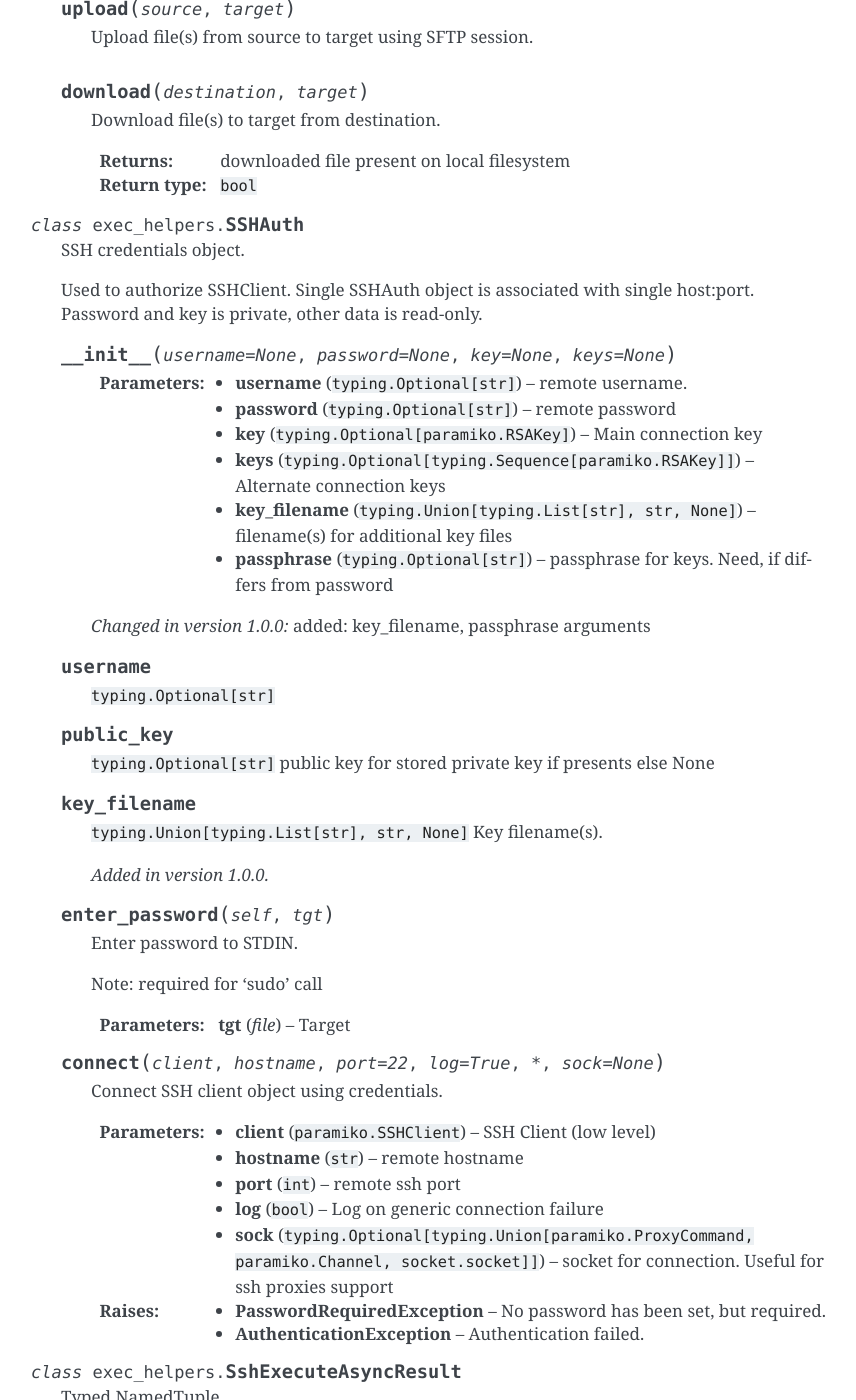
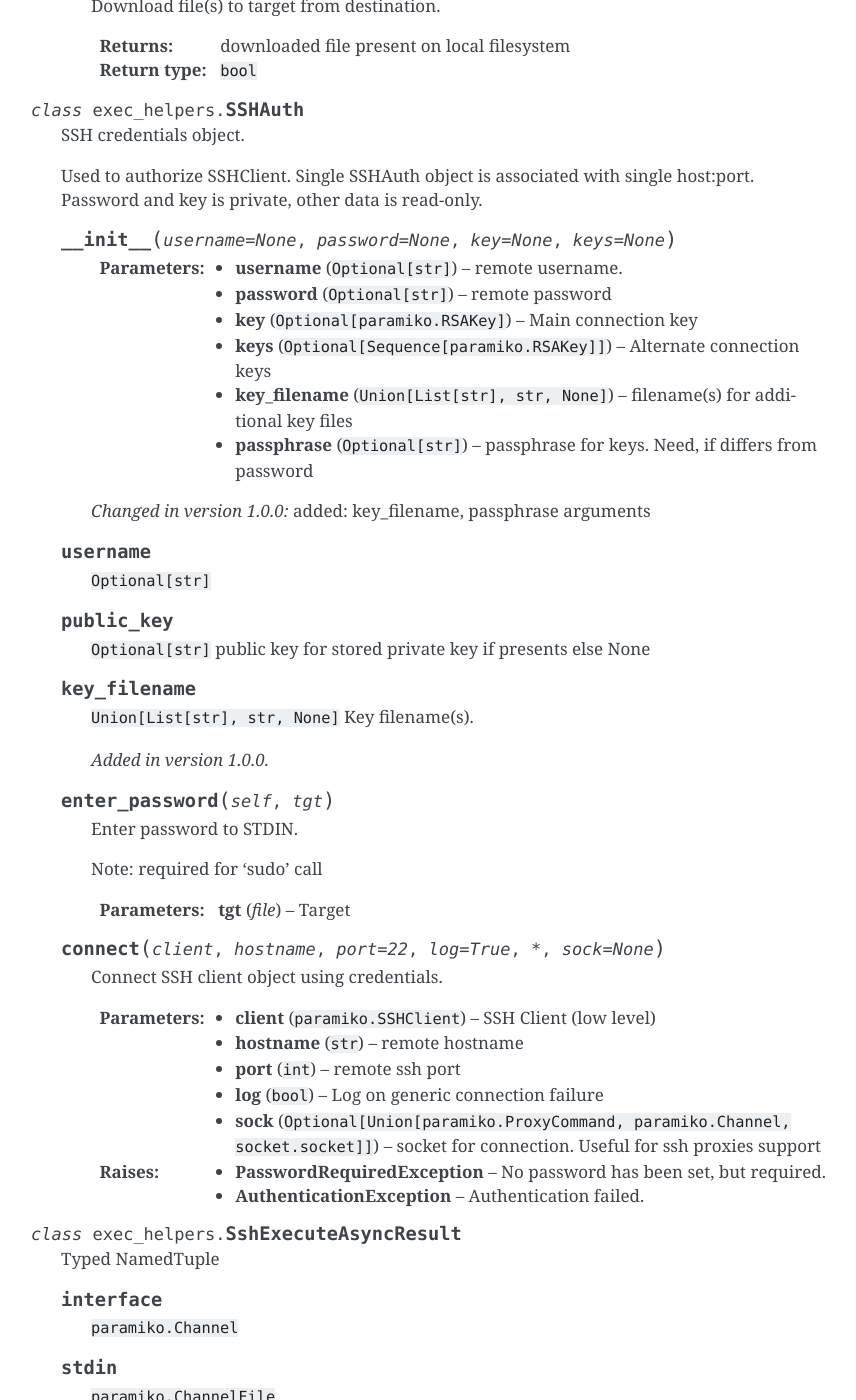
Before and after one commit to python-useful-helpers/exec-helpers, a Sphinx documentation site: the page built from doc/source/SSHClient.rst, in a window 1280 px wide and 1400 px high, scrolled down 10063 px. Shown: the whole window, without its empty margins (219-1075 px from the left). Built offline with Sphinx 7.4.7, drawn with Linux system fonts in a browser that asks for light colours; some of the changed text lies outside the part shown.

Commit message:
Allow command as Iterable[str] with escaping of elements before join
* drop deprecated code
* move `__init__` doc to class namespace (better `help`)
* simplify subprocess special tests

```diff
--- a/doc/source/SSHClient.rst
+++ b/doc/source/SSHClient.rst
@@ -17,23 +17,21 @@ API: SSHClient and SSHAuth.
         :param port: remote ssh port
         :type port: ``int``
         :param username: remote username.
-        :type username: ``typing.Optional[str]``
+        :type username: ``Optional[str]``
         :param password: remote password
-        :type password: ``typing.Optional[str]``
-        :param private_keys: private keys for connection
-        :type private_keys: ``typing.Optional[typing.Sequence[paramiko.RSAKey]]``
+        :type password: ``Optional[str]``
         :param auth: credentials for connection
-        :type auth: typing.Optional[SSHAuth]
+        :type auth: Optional[SSHAuth]
         :param verbose: show additional error/warning messages
         :type verbose: bool
         :param ssh_config: SSH configuration for connection. Maybe config path, parsed as dict and paramiko parsed.
-        :type ssh_config: typing.Union[str, paramiko.SSHConfig, typing.Dict[str, typing.Dict[str, typing.Union[str, int, bool, typing.List[str]]]], HostsSSHConfigs, None]
+        :type ssh_config: Union[str, paramiko.SSHConfig, Dict[str, Dict[str, Union[str, int, bool, List[str]]]], HostsSSHConfigs, None]
         :param ssh_auth_map: SSH authentication information mapped to host names. Useful for complex SSH Proxy cases.
-        :type ssh_auth_map: typing.Optional[typing.Union[typing.Dict[str, ssh_auth.SSHAuth], ssh_auth.SSHAuthMapping]]
+        :type ssh_auth_map: Optional[Union[Dict[str, ssh_auth.SSHAuth], ssh_auth.SSHAuthMapping]]
         :param sock: socket for connection. Useful for ssh proxies support
-        :type sock: typing.Optional[typing.Union[paramiko.ProxyCommand, paramiko.Channel, socket.socket]]
+        :type sock: Optional[Union[paramiko.ProxyCommand, paramiko.Channel, socket.socket]]
         :param keepalive: keepalive period
-        :type keepalive: typing.Union[int, bool]
+        :type keepalive: Union[int, bool]
 
         .. note:: auth has priority over username/password/private_keys
         .. note::
@@ -48,10 +46,12 @@ API: SSHClient and SSHAuth.
         .. versionchanged:: 6.0.0 keepalive exposed to constructor
         .. versionchanged:: 6.0.0 keepalive became int, now used in ssh transport as period of keepalive requests
         .. versionchanged:: 6.0.0 private_keys is deprecated
+        .. versionchanged:: 7.0.0 private_keys is removed
+        .. versionchanged:: 7.0.0 keepalive_mode is removed
 
     .. py:attribute:: log_mask_re
 
-        ``typing.Optional[str]``
+        ``Optional[str]``
 
         regex lookup rule to mask command for logger. all MATCHED groups will be replaced by '<*masked*>'
 
@@ -93,7 +93,7 @@ API: SSHClient and SSHAuth.
 
     .. py:attribute:: keepalive_period
 
-        ``typing.Union[int, bool]``
+        ``Union[int, bool]``
         Keepalive period for connection object. If `0` - close connection on exit from context manager.
 
     .. py:method:: close()
@@ -123,9 +123,9 @@ API: SSHClient and SSHAuth.
         Context manager for changing chroot rules.
 
         :param path: chroot path or none for working without chroot.
-        :type path: typing.Optional[typing.Union[str, pathlib.Path]]
+        :type path: Optional[Union[str, pathlib.Path]]
         :return: context manager with selected chroot state inside
-        :rtype: typing.ContextManager
+        :rtype: ContextManager
 
         .. Note:: Enter and exit main context manager is produced as well.
         .. versionadded:: 4.1.0
@@ -135,17 +135,17 @@ API: SSHClient and SSHAuth.
         Context manager getter for sudo operation
 
         :param enforce: Enforce sudo enabled or disabled. By default: None
-        :type enforce: ``typing.Optional[bool]``
-        :rtype: ``typing.ContextManager[None]``
+        :type enforce: ``Optional[bool]``
+        :rtype: ``ContextManager[None]``
 
     .. py:method:: keepalive(enforce=1)
 
         Context manager getter for keepalive operation.
 
         :param enforce: Enforce keepalive period.
-        :type enforce: ``typing.Union[int, bool]``
+        :type enforce: ``Union[int, bool]``
         :return: context manager with selected keepalive state inside
-        :rtype: ``typing.ContextManager[None]``
+        :rtype: ``ContextManager[None]``
 
         .. Note:: Enter and exit ssh context manager is produced as well.
         .. versionadded:: 1.2.1
@@ -155,15 +155,15 @@ API: SSHClient and SSHAuth.
         Execute command and wait for return code.
 
         :param command: Command for execution
-        :type command: ``str``
+        :type command: ``Union[str, Iterable[str]]``
         :param verbose: Produce log.info records for command call and output
         :type verbose: ``bool``
         :param timeout: Timeout for command execution.
-        :type timeout: ``typing.Union[int, float, None]``
+        :type timeout: ``Union[int, float, None]``
         :param log_mask_re: regex lookup rule to mask command for logger. all MATCHED groups will be replaced by '<*masked*>'
-        :type log_mask_re: ``typing.Optional[str]``
+        :type log_mask_re: ``Optional[str]``
         :param stdin: pass STDIN text to the process
-        :type stdin: ``typing.Union[bytes, str, bytearray, None]``
+        :type stdin: ``Union[bytes, str, bytearray, None]``
         :param open_stdout: open STDOUT stream for read
         :type open_stdout: ``bool``
         :param open_stderr: open STDERR stream for read
@@ -184,15 +184,15 @@ API: SSHClient and SSHAuth.
         Execute command and wait for return code.
 
         :param command: Command for execution
-        :type command: ``str``
+        :type command: ``Union[str, Iterable[str]]``
         :param verbose: Produce log.info records for command call and output
         :type verbose: ``bool``
         :param timeout: Timeout for command execution.
-        :type timeout: ``typing.Union[int, float, None]``
+        :type timeout: ``Union[int, float, None]``
         :param log_mask_re: regex lookup rule to mask command for logger. all MATCHED groups will be replaced by '<*masked*>'
-        :type log_mask_re: ``typing.Optional[str]``
+        :type log_mask_re: ``Optional[str]``
         :param stdin: pass STDIN text to the process
-        :type stdin: ``typing.Union[bytes, str, bytearray, None]``
+        :type stdin: ``Union[bytes, str, bytearray, None]``
         :param open_stdout: open STDOUT stream for read
         :type open_stdout: ``bool``
         :param open_stderr: open STDERR stream for read
@@ -213,21 +213,21 @@ API: SSHClient and SSHAuth.
         Execute command and check for return code.
 
         :param command: Command for execution
-        :type command: ``str``
+        :type command: ``Union[str, Iterable[str]]``
         :param verbose: Produce log.info records for command call and output
         :type verbose: ``bool``
         :param timeout: Timeout for command execution.
-        :type timeout: ``typing.Union[int, float, None]``
+        :type timeout: ``Union[int, float, None]``
         :param error_info: Text for error details, if fail happens
-        :type error_info: ``typing.Optional[str]``
+        :type error_info: ``Optional[str]``
         :param expected: expected return codes (0 by default)
-        :type expected: typing.Iterable[typing.Union[int, ExitCodes]]
+        :type expected: Iterable[Union[int, ExitCodes]]
         :param raise_on_err: Raise exception on unexpected return code
         :type raise_on_err: ``bool``
         :param log_mask_re: regex lookup rule to mask command for logger. all MATCHED groups will be replaced by '<*masked*>'
-        :type log_mask_re: ``typing.Optional[str]``
+        :type log_mask_re: ``Optional[str]``
         :param stdin: pass STDIN text to the process
-        :type stdin: ``typing.Union[bytes, str, bytearray, None]``
+        :type stdin: ``Union[bytes, str, bytearray, None]``
         :param open_stdout: open STDOUT stream for read
         :type open_stdout: ``bool``
         :param open_stderr: open STDERR stream for read
@@ -239,7 +239,7 @@ API: SSHClient and SSHAuth.
         :param height: PTY height
         :type height: ``int``
         :param exception_class: Exception class for errors. Subclass of CalledProcessError is mandatory.
-        :type exception_class: typing.Type[CalledProcessError]
+        :type exception_class: Type[CalledProcessError]
         :rtype: ExecResult
         :raises ExecHelperTimeoutError: Timeout exceeded
         :raises CalledProcessError: Unexpected exit code
@@ -253,21 +253,21 @@ API: SSHClient and SSHAuth.
         Execute command expecting return code 0 and empty STDERR.
 
         :param command: Command for execution
-        :type command: ``str``
+        :type command: ``Union[str, Iterable[str]]``
         :param verbose: Produce log.info records for command call and output
         :type verbose: ``bool``
         :param timeout: Timeout for command execution.
-        :type timeout: ``typing.Union[int, float, None]``
+        :type timeout: ``Union[int, float, None]``
         :param error_info: Text for error details, if fail happens
-        :type error_info: ``typing.Optional[str]``
+        :type error_info: ``Optional[str]``
         :param raise_on_err: Raise exception on unexpected return code
         :type raise_on_err: ``bool``
         :param expected: expected return codes (0 by default)
-        :type expected: typing.Iterable[typing.Union[int, ExitCodes]]
+        :type expected: Iterable[Union[int, ExitCodes]]
         :param log_mask_re: regex lookup rule to mask command for logger. all MATCHED groups will be replaced by '<*masked*>'
-        :type log_mask_re: ``typing.Optional[str]``
+        :type log_mask_re: ``Optional[str]``
         :param stdin: pass STDIN text to the process
-        :type stdin: ``typing.Union[bytes, str, bytearray, None]``
+        :type stdin: ``Union[bytes, str, bytearray, None]``
         :param open_stdout: open STDOUT stream for read
         :type open_stdout: ``bool``
         :param open_stderr: open STDERR stream for read
@@ -279,7 +279,7 @@ API: SSHClient and SSHAuth.
         :param height: PTY height
         :type height: ``int``
         :param exception_class: Exception class for errors. Subclass of CalledProcessError is mandatory.
-        :type exception_class: typing.Type[CalledProcessError]
+        :type exception_class: Type[CalledProcessError]
         :rtype: ExecResult
         :raises ExecHelperTimeoutError: Timeout exceeded
         :raises CalledProcessError: Unexpected exit code or stderr presents
@@ -292,23 +292,23 @@ API: SSHClient and SSHAuth.
         Start new SSH connection using current as proxy.
 
         :param host: remote hostname
-        :type host: str
+        :type host: ``str``
         :param port: remote ssh port
-        :type port: typing.Optional[int]
+        :type port: ``Optional[int]``
         :param username: remote username.
-        :type username: typing.Optional[str]
+        :type username: ``Optional[str]``
         :param password: remote password
-        :type password: typing.Optional[str]
+        :type password: ``Optional[str]``
         :param auth: credentials for connection
-        :type auth: typing.Optional[ssh_auth.SSHAuth]
+        :type auth: Optional[ssh_auth.SSHAuth]
         :param verbose: show additional error/warning messages
-        :type verbose: bool
+        :type verbose: ``bool``
         :param ssh_config: SSH configuration for connection. Maybe config path, parsed as dict and paramiko parsed.
-        :type ssh_config: typing.Union[str, paramiko.SSHConfig, typing.Dict[str, typing.Dict[str, typing.Union[str, int, bool, typing.List[str]]]], HostsSSHConfigs, None]
+        :type ssh_config: Union[str, paramiko.SSHConfig, Dict[str, Dict[str, Union[str, int, bool, List[str]]]], HostsSSHConfigs, None]
         :param ssh_auth_map: SSH authentication information mapped to host names. Useful for complex SSH Proxy cases.
-        :type ssh_auth_map: typing.Optional[typing.Union[typing.Dict[str, ssh_auth.SSHAuth], ssh_auth.SSHAuthMapping]]
+        :type ssh_auth_map: Optional[Union[Dict[str, SSHAuth], SSHAuthMapping]]
         :param keepalive: keepalive period
-        :type keepalive: typing.Union[int, bool]
+        :type keepalive: ``Union[int, bool]``
         :return: new ssh client instance using current as a proxy
         :rtype: SSHClientBase
 
@@ -323,29 +323,29 @@ API: SSHClient and SSHAuth.
         :param hostname: target hostname
         :type hostname: ``str``
         :param command: Command for execution
-        :type command: ``str``
+        :type command: ``Union[str, Iterable[str]]``
         :param auth: credentials for target machine
-        :type auth: typing.Optional[SSHAuth]
+        :type auth: Optional[SSHAuth]
         :param port: target port
         :type port: ``int``
         :param verbose: Produce log.info records for command call and output
         :type verbose: ``bool``
         :param timeout: Timeout for command execution.
-        :type timeout: ``typing.Union[int, float, None]``
+        :type timeout: ``Union[int, float, None]``
         :param stdin: pass STDIN text to the process
-        :type stdin: typing.Union[bytes, str, bytearray, None]
+        :type stdin: ``Union[bytes, str, bytearray, None]``
         :param open_stdout: open STDOUT stream for read
         :type open_stdout: ``bool``
         :param open_stderr: open STDERR stream for read
         :type open_stderr: ``bool``
         :param log_mask_re: regex lookup rule to mask command for logger. all MATCHED groups will be replaced by '<*masked*>'
-        :type log_mask_re: typing.Optional[str]
+        :type log_mask_re: ``Optional[str]``
         :param get_pty: open PTY on target machine
         :type get_pty: ``bool``
         :param width: PTY width
-        :type width: int
+        :type width: ``int``
         :param height: PTY height
-        :type height: int
+        :type height: ``int``
         :rtype: ExecResult
         :raises ExecHelperTimeoutError: Timeout exceeded
 
@@ -361,27 +361,27 @@ API: SSHClient and SSHAuth.
         Execute command on multiple remotes in async mode.
 
         :param remotes: Connections to execute on
-        :type remotes: typing.Iterable[SSHClient]
+        :type remotes: Iterable[SSHClient]
         :param command: Command for execution
-        :type command: ``str``
+        :type command: ``Union[str, Iterable[str]]``
         :param timeout: Timeout for command execution.
-        :type timeout: ``typing.Union[int, float, None]``
+        :type timeout: ``Union[int, float, None]``
         :param expected: expected return codes (0 by default)
-        :type expected: typing.Iterable[typing.Union[int, ExitCodes]]
+        :type expected: Iterable[Union[int, ExitCodes]]
         :param raise_on_err: Raise exception on unexpected return code
         :type raise_on_err: ``bool``
         :param stdin: pass STDIN text to the process
-        :type stdin: ``typing.Union[bytes, str, bytearray, None]``
+        :type stdin: ``Union[bytes, str, bytearray, None]``
         :param open_stdout: open STDOUT stream for read
         :type open_stdout: ``bool``
         :param open_stderr: open STDERR stream for read
         :type open_stderr: ``bool``
         :param log_mask_re: regex lookup rule to mask command for logger. all MATCHED groups will be replaced by '<*masked*>'
-        :type log_mask_re: ``typing.Optional[str]``
+        :type log_mask_re: ``Optional[str]``
         :param exception_class: Exception to raise on error. Mandatory subclass of ParallelCallProcessError
-        :type exception_class: typing.Type[ParallelCallProcessError]
+        :type exception_class: Type[ParallelCallProcessError]
         :return: dictionary {(hostname, port): result}
-        :rtype: typing.Dict[typing.Tuple[str, int], ExecResult]
+        :rtype: Dict[Tuple[str, int], ExecResult]
         :raises ParallelCallProcessError: Unexpected any code at lest on one target
         :raises ParallelCallExceptions: At lest one exception raised during execution (including timeout)
 
@@ -426,7 +426,7 @@ API: SSHClient and SSHAuth.
         :param path: filesystem object path
         :type path: ``str``
         :param times: (atime, mtime)
-        :type times: ``typing.Optional[typing.Tuple[int, int]]``
+        :type times: ``Optional[Tuple[int, int]]``
         :rtype: None
 
         .. versionadded:: 1.0.0
@@ -518,33 +518,33 @@ API: SSHClient and SSHAuth.
     .. py:method:: __init__(username=None, password=None, key=None, keys=None, )
 
         :param username: remote username.
-        :type username: ``typing.Optional[str]``
+        :type username: ``Optional[str]``
         :param password: remote password
-        :type password: ``typing.Optional[str]``
+        :type password: ``Optional[str]``
         :param key: Main connection key
-        :type key: ``typing.Optional[paramiko.RSAKey]``
+        :type key: ``Optional[paramiko.RSAKey]``
         :param keys: Alternate connection keys
-        :type keys: ``typing.Optional[typing.Sequence[paramiko.RSAKey]]``
+        :type keys: ``Optional[Sequence[paramiko.RSAKey]]``
         :param key_filename: filename(s) for additional key files
-        :type key_filename: ``typing.Union[typing.List[str], str, None]``
+        :type key_filename: ``Union[List[str], str, None]``
         :param passphrase: passphrase for keys. Need, if differs from password
-        :type passphrase: ``typing.Optional[str]``
+        :type passphrase: ``Optional[str]``
 
         .. versionchanged:: 1.0.0
             added: key_filename, passphrase arguments
 
     .. py:attribute:: username
 
-        ``typing.Optional[str]``
+        ``Optional[str]``
 
     .. py:attribute:: public_key
 
-        ``typing.Optional[str]``
+        ``Optional[str]``
         public key for stored private key if presents else None
 
     .. py:attribute:: key_filename
 
-        ``typing.Union[typing.List[str], str, None]``
+        ``Union[List[str], str, None]``
         Key filename(s).
 
         .. versionadded:: 1.0.0
@@ -571,12 +571,12 @@ API: SSHClient and SSHAuth.
         :param log: Log on generic connection failure
         :type log: ``bool``
         :param sock: socket for connection. Useful for ssh proxies support
-        :type sock: ``typing.Optional[typing.Union[paramiko.ProxyCommand, paramiko.Channel, socket.socket]]``
+        :type sock: ``Optional[Union[paramiko.ProxyCommand, paramiko.Channel, socket.socket]]``
         :raises PasswordRequiredException: No password has been set, but required.
         :raises AuthenticationException: Authentication failed.
 
 
-.. py:class::SSHAuthMapping(typing.Dict[str, SSHAuth])
+.. py:class::SSHAuthMapping(Dict[str, SSHAuth])
 
     Specific dictionary for  ssh hostname - auth mapping.
 
@@ -587,7 +587,7 @@ API: SSHClient and SSHAuth.
         Specific dictionary for  ssh hostname - auth mapping.
 
         :param auth_dict: original hostname - source ssh auth mapping (dictionary of SSHAuthMapping)
-        :type auth_dict: typing.Optional[typing.Union[typing.Dict[str, SSHAuth], SSHAuthMapping]]
+        :type auth_dict: Optional[Union[Dict[str, SSHAuth], SSHAuthMapping]]
         :param auth_mapping: SSHAuth setting via **kwargs
         :type auth_mapping: SSHAuth
         :raises TypeError: Incorrect type of auth dict or auth object
@@ -601,9 +601,9 @@ API: SSHClient and SSHAuth.
         :param host_names: alternate host names
         :type host_names: str
         :param default: credentials if hostname not found
-        :type default: typing.Optional[SSHAuth]
+        :type default: Optional[SSHAuth]
         :return: guessed credentials
-        :rtype: typing.Optional[SSHAuth]
+        :rtype: Optional[SSHAuth]
         :raises TypeError: Default SSH Auth object is not SSHAuth
 
         Method used in cases, when 1 host share 2 or more names in config.
@@ -623,11 +623,11 @@ API: SSHClient and SSHAuth.
 
     .. py:attribute:: stderr
 
-        ``typing.Optional[paramiko.ChannelFile]``
+        ``Optional[paramiko.ChannelFile]``
 
     .. py:attribute:: stdout
 
-        ``typing.Optional[paramiko.ChannelFile]``
+        ``Optional[paramiko.ChannelFile]``
 
     .. py:attribute:: started
 
@@ -636,7 +636,7 @@ API: SSHClient and SSHAuth.
         .. versionadded:: 3.4.1
 
 
-.. py:class:: HostsSSHConfigs(typing.Dict[str, SSHConfig])
+.. py:class:: HostsSSHConfigs(Dict[str, SSHConfig])
 
     Specific dictionary for managing SSHConfig records.
 
@@ -647,7 +647,7 @@ API: SSHClient and SSHAuth.
         Missing key handling.
 
         :param key: nonexistent key
-        :type key: str
+        :type key: ``str``
         :return: generated ssh config for host
         :rtype: SSHConfig
         :raises KeyError: key is not string
@@ -664,21 +664,21 @@ API: SSHClient and SSHAuth.
         SSH Config for creation connection.
 
         :param hostname: hostname, which config relates
-        :type hostname: str
+        :type hostname: ``str``
         :param port: remote port
-        :type port: typing.Optional[typing.Union[str, int]]
+        :type port: ``Optional[Union[str, int]]``
         :param user: remote user
-        :type user: typing.Optional[str]
+        :type user: ``Optional[str]``
         :param identityfile: connection ssh keys file names
-        :type identityfile: typing.Optional[typing.List[str]]
+        :type identityfile: ``Optional[List[str]]``
         :param proxycommand: proxy command for ssh connection
-        :type proxycommand: typing.Optional[str]
-        :type proxyjump: typing.Optional[str]
+        :type proxycommand: ``Optional[str]``
         :param proxyjump: proxy host name
+        :type proxyjump: ``Optional[str]``
         :param controlpath: shared socket file path for re-using connection by multiple instances
-        :type controlpath: typing.Optional[str]
+        :type controlpath: ``Optional[str]``
         :param controlmaster: re-use connection
-        :type controlmaster: typing.Optional[typing.Union[str, bool]]
+        :type controlmaster: ``Optional[Union[str, bool]]``
         :raises ValueError: Invalid argument provided.
 
         .. versionadded:: 6.0.0
@@ -692,7 +692,7 @@ API: SSHClient and SSHAuth.
 
     .. py:attribute:: as_dict
 
-        ``typing.Dict[str, typing.Union[str, int, bool, typing.List[str]]]``
+        ``Dict[str, Union[str, int, bool, List[str]]]``
         Dictionary for rebuilding config.
 
     .. py:method:: overridden_by(ssh_config)
@@ -711,35 +711,35 @@ API: SSHClient and SSHAuth.
 
     .. py:attribute:: port
 
-        ``typing.Optional[int]``
+        ``Optional[int]``
         Remote port.
 
     .. py:attribute:: user
 
-        ``typing.Optional[str]``
+        ``Optional[str]``
         Remote user.
 
     .. py:attribute:: identityfile
 
-        ``typing.Optional[typing.List[str]]``
+        ``Optional[List[str]]``
         Connection ssh keys file names.
 
     .. py:attribute:: proxycommand
 
-        ``typing.Optional[str]``
+        ``Optional[str]``
         Proxy command for ssh connection.
 
     .. py:attribute:: proxyjump
 
-        ``typing.Optional[str]``
+        ``Optional[str]``
         Proxy host name.
 
     .. py:attribute:: controlpath
 
-        ``typing.Optional[str]``
+        ``Optional[str]``
         Shared socket file path for re-using connection by multiple instances.
 
     .. py:attribute:: controlmaster
 
-        ``typing.Optional[bool]``
+        ``Optional[bool]``
         Re-use connection.
--- a/setup.py
+++ b/setup.py
@@ -140,6 +140,7 @@ setuptools.setup(
     license=VARIABLES["__license__"],
     description=VARIABLES["__description__"],
     long_description=LONG_DESCRIPTION,
+    long_description_content_type="text/x-rst",
     classifiers=CLASSIFIERS,
     keywords=KEYWORDS,
     python_requires=">=3.6.0",
```
Also changed, not shown: README.rst (+55 -50 lines), doc/source/Subprocess.rst (+4 -4 lines), 12 other files.
